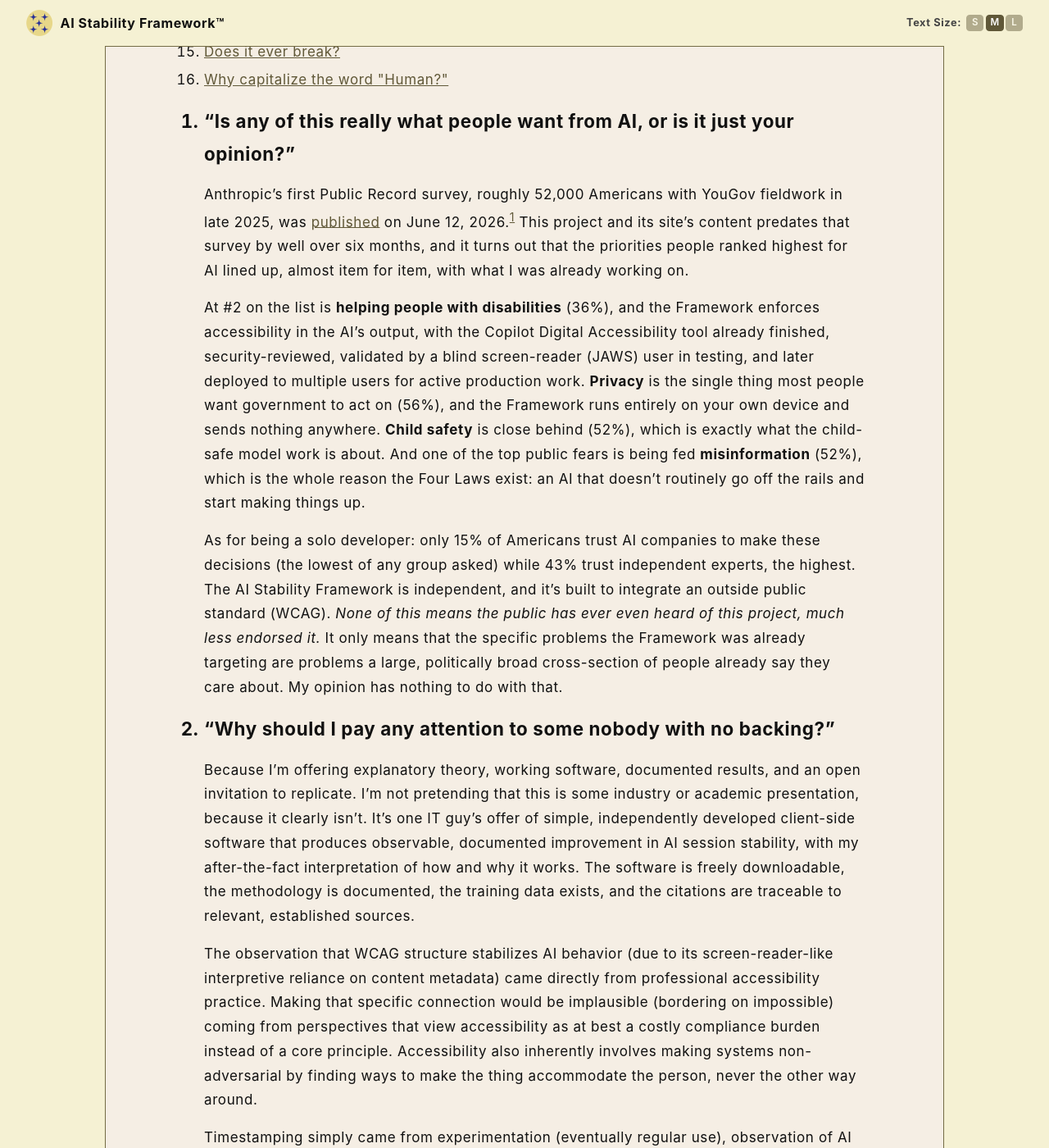
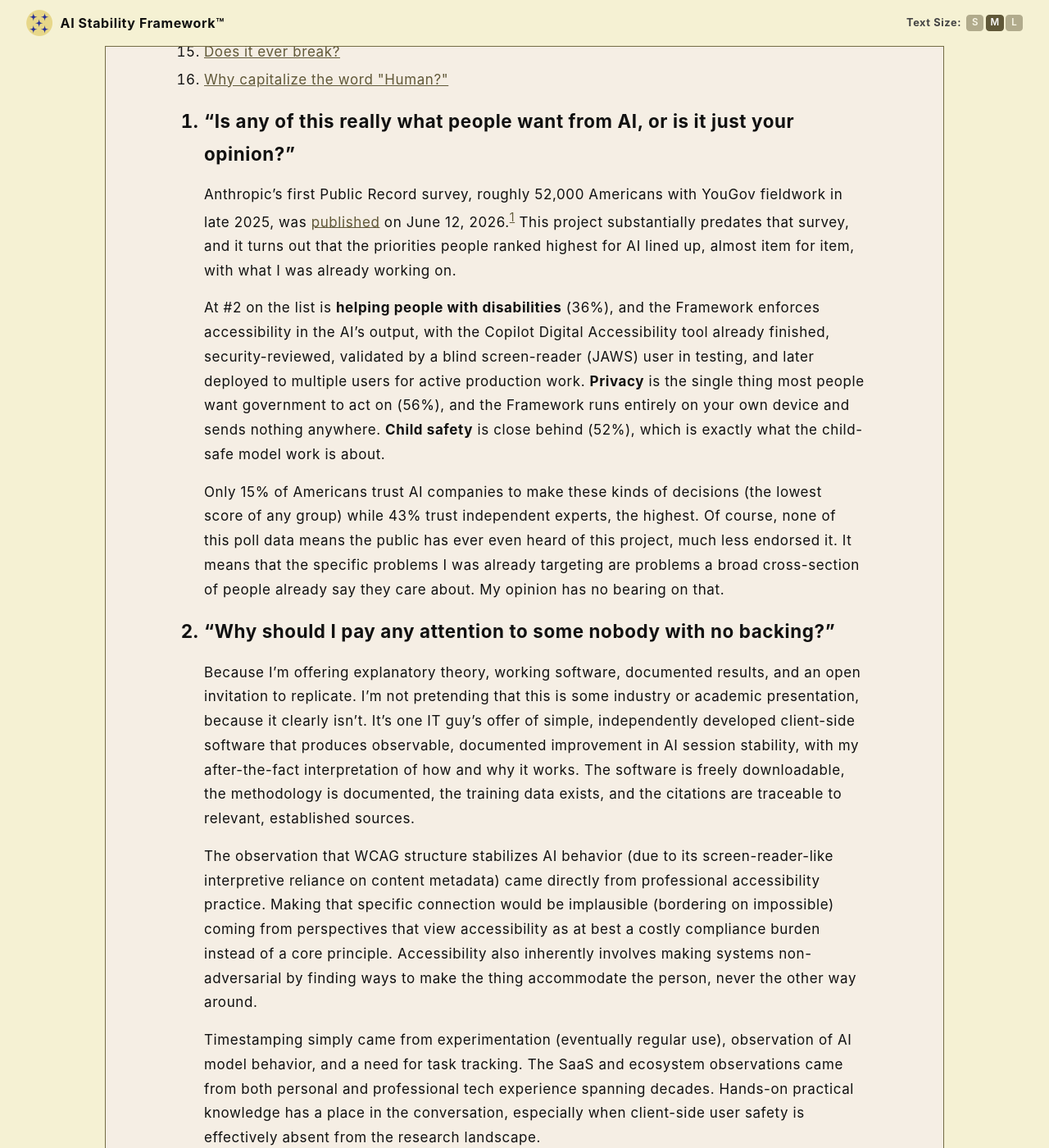
Before and after one commit to rojaslen/AISF-WEB, a Jekyll site: the page built from epilogue.md, in a window 1280 px wide and 1400 px high, scrolled down 614 px. Shown: the whole window at 82% size. Built offline with Jekyll 4.4.1, drawn with Linux system fonts in a browser that asks for light colours; some web fonts are replaced.

Commit message:
Update epilogue.md

```diff
--- a/epilogue.md
+++ b/epilogue.md
@@ -36,11 +36,11 @@ main ol > li::marker { font-size: 1.4rem; font-weight: 700; }
 
 1. <a name="faq1"></a>**"Is any of this really what people want from AI, or is it just your opinion?"**
 
-    Anthropic's first Public Record survey, roughly 52,000 Americans with YouGov fieldwork in late 2025, was [published](https://www.anthropic.com/news/anthropic-public-record){: target="_blank" rel="noopener noreferrer" } on June 12, 2026.[^Fd] This project and its site's content predates that survey by well over six months, and it turns out that the priorities people ranked highest for AI lined up, almost item for item, with what I was already working on.
+    Anthropic's first Public Record survey, roughly 52,000 Americans with YouGov fieldwork in late 2025, was [published](https://www.anthropic.com/news/anthropic-public-record){: target="_blank" rel="noopener noreferrer" } on June 12, 2026.[^Fd] This project substantially predates that survey, and it turns out that the priorities people ranked highest for AI lined up, almost item for item, with what I was already working on.
 
-    At #2 on the list is **helping people with disabilities** (36%), and the Framework enforces accessibility in the AI's output, with the Copilot Digital Accessibility tool already finished, security-reviewed, validated by a blind screen-reader (JAWS) user in testing, and later deployed to multiple users for active production work. **Privacy** is the single thing most people want government to act on (56%), and the Framework runs entirely on your own device and sends nothing anywhere. **Child safety** is close behind (52%), which is exactly what the child-safe model work is about. And one of the top public fears is being fed **misinformation** (52%), which is the whole reason the Four Laws exist: an AI that doesn't routinely go off the rails and start making things up.
+    At #2 on the list is **helping people with disabilities** (36%), and the Framework enforces accessibility in the AI's output, with the Copilot Digital Accessibility tool already finished, security-reviewed, validated by a blind screen-reader (JAWS) user in testing, and later deployed to multiple users for active production work. **Privacy** is the single thing most people want government to act on (56%), and the Framework runs entirely on your own device and sends nothing anywhere. **Child safety** is close behind (52%), which is exactly what the child-safe model work is about.
 
-    As for being a solo developer: only 15% of Americans trust AI companies to make these decisions (the lowest of any group asked) while 43% trust independent experts, the highest. The AI Stability Framework is independent, and it's built to integrate an outside public standard (WCAG). *None of this means the public has ever even heard of this project, much less endorsed it.* It only means that the specific problems the Framework was already targeting are problems a large, politically broad cross-section of people already say they care about. My opinion has nothing to do with that.
+    Only 15% of Americans trust AI companies to make these kinds of decisions (the lowest score of any group) while 43% trust independent experts, the highest. Of course, none of this poll data means the public has ever even heard of this project, much less endorsed it. It means that the specific problems I was already targeting are problems a broad cross-section of people already say they care about. My opinion has no bearing on that.
 
 2. <a name="faq2"></a>**"Why should I pay any attention to some nobody with no backing?"**
 
```
